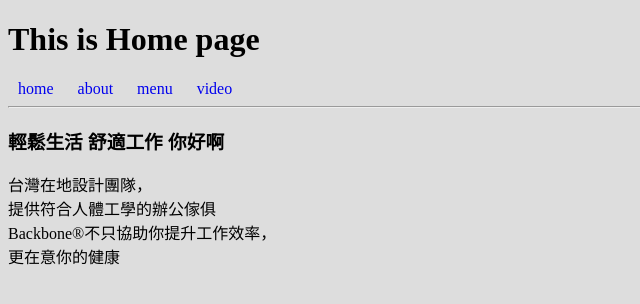
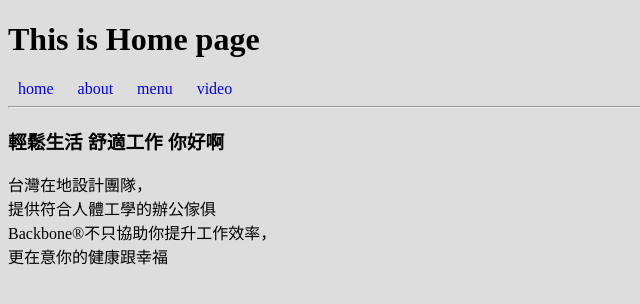
Before and after one commit to eddieco-cpu/tryflow, a plain HTML site: page index.html in a window 1280 px wide. Shown: the full height of the page, 0-640 px from the left. Drawn offline with Linux system fonts and the light colour scheme.

Commit message:
feat: add other word

```diff
--- a/index.html
+++ b/index.html
@@ -25,7 +25,7 @@
         台灣在地設計團隊，<br>
         提供符合人體工學的辦公傢俱 <br>
         Backbone®不只協助你提升工作效率， <br>
-        更在意你的健康
+        更在意你的健康跟幸福
     </p>
 </body>
 </html>
```
